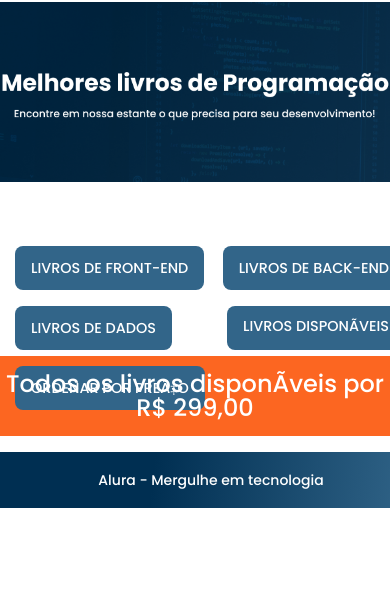
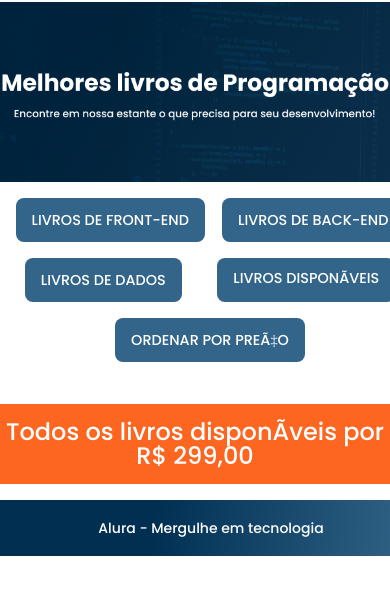
Before and after one commit to lealalexsander/Alura-Books-2.0, a plain HTML site: page index.html in a window 390 px wide. Shown: the part 71-666 px from the top of the page. Drawn offline with nearby package versions, Linux system fonts and the light colour scheme; no server answers.

Commit message:
finalização da responsividade para mobile

```diff
--- a/style.css
+++ b/style.css
@@ -167,10 +167,11 @@ body {
 
   .nav {
     display: flex;
+    justify-content: space-around;
     flex-wrap: wrap;
     align-items: center;
     height: 30px;
-    margin: 4rem 0;
+    margin: 1rem 0;
     gap: 1em;
   }
 
@@ -182,7 +183,7 @@ body {
   .livros {
     flex-direction: column;
     align-items: center;
-
+    margin-top: 10em;
   }
 
   .livro {
@@ -211,7 +212,6 @@ body {
 
   .livro__imagens {
     width: 200px;
-    margin-top: 12em;
   }
 
   .rodape {
@@ -223,4 +223,5 @@ body {
     font-size: 14px;
     text-align: center;
   }
+
 }
```
Also changed, not shown: index.html (line endings or trailing spaces).
